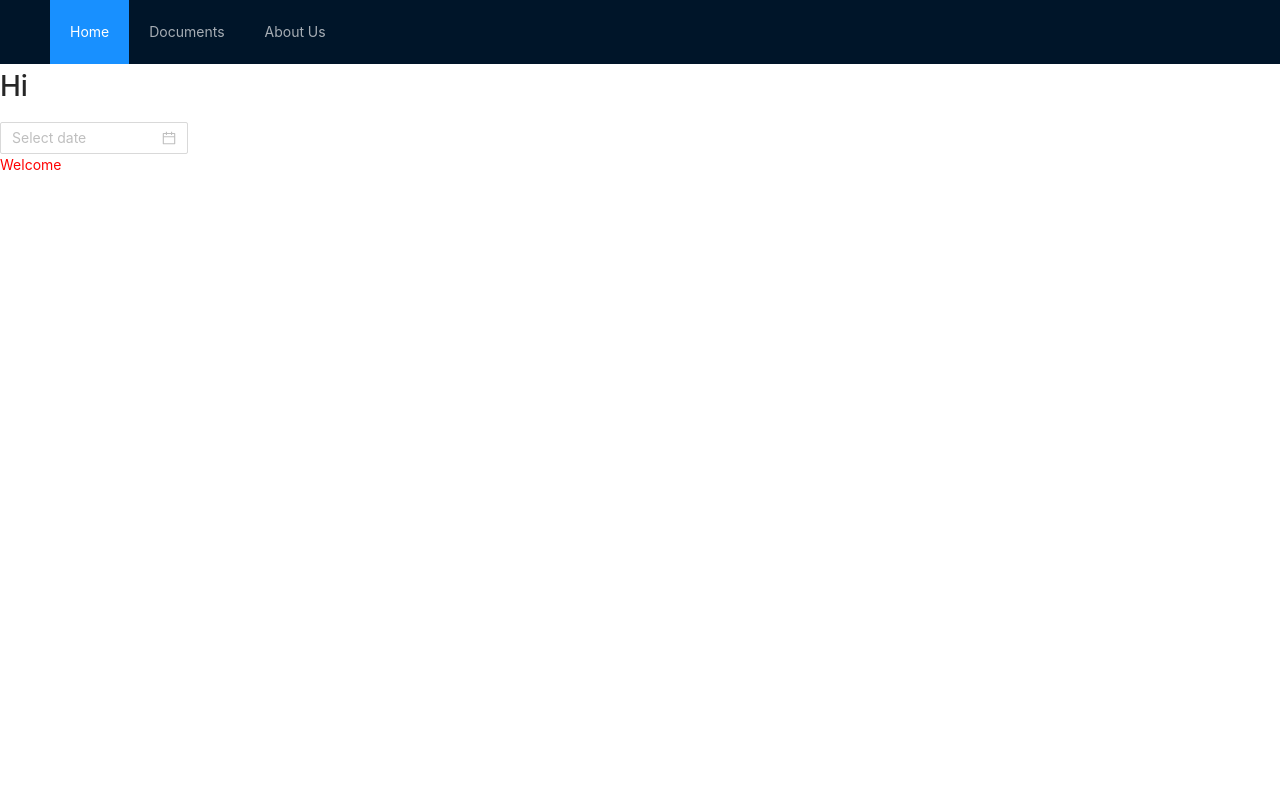
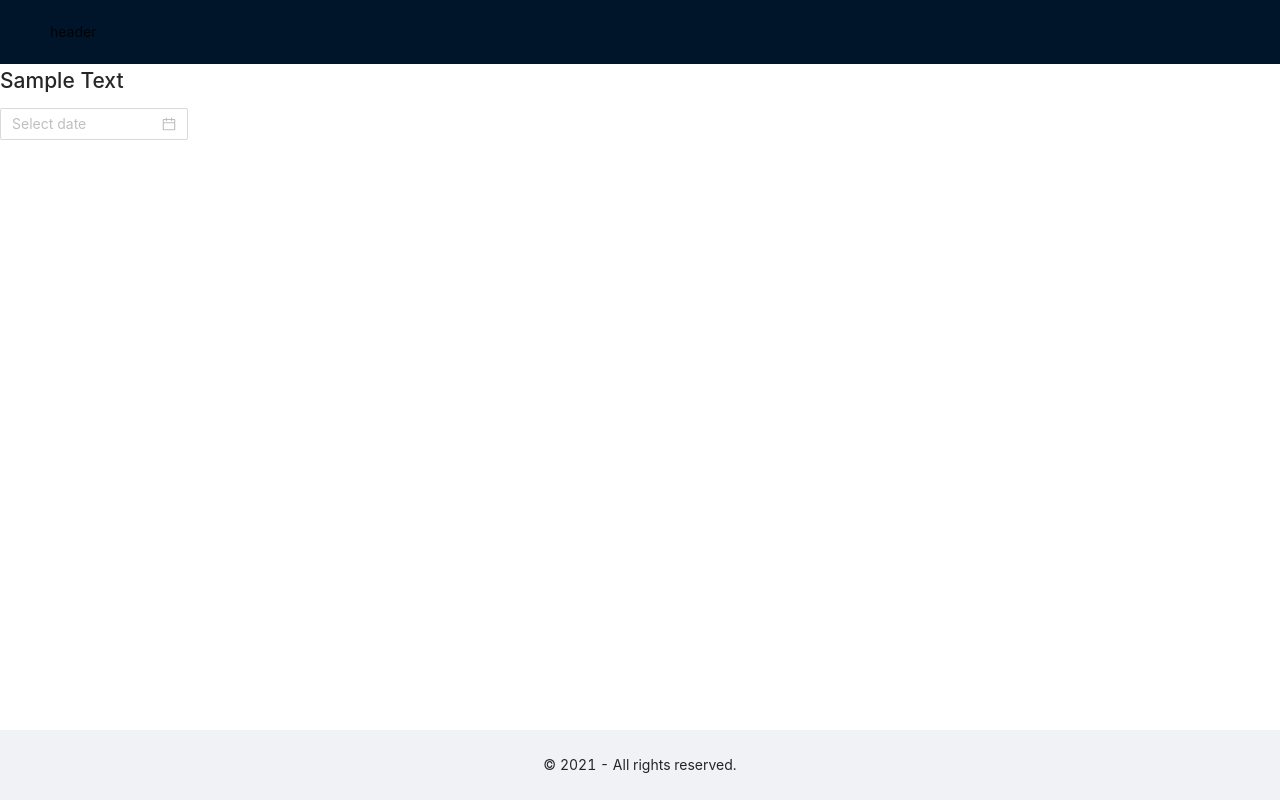
Before and after one commit to RecSys-lab/PoI-data-collection-form, a Next.js app: page / in a window 1280 px wide. Built offline with nearby package versions, Linux system fonts and the light colour scheme.

Commit message:
feat: simple Footer

```diff
--- a/components/Footer.tsx
+++ b/components/Footer.tsx
@@ -1,14 +1,23 @@
-import { FC } from "react";
+import { Footer } from "antd/lib/layout/layout";
+import React, { CSSProperties, FC } from "react";
 import styled from 'styled-components';
 
-interface FooterProps {
-    title: string;
-}
+export const FooterComponent: FC = () => {
+    const currentYear: number = new Date().getFullYear();
+    const copyRightRange: string = currentYear === 2021 ? '2021' : `2021-${currentYear}`;
 
-export const Footer: FC<FooterProps> = ({ title }) => {
-    return <Container>{title}</Container>
+    return <Footer style={FooterStyle}>
+            {`© ${copyRightRange} - All rights reserved.`}
+        </Footer>
 }
 
 const Container = styled.div`
     color: red;
 `;
+
+const FooterStyle: CSSProperties = {
+    bottom: 0,
+    width: '100%',
+    textAlign: 'center',
+    position: 'absolute',
+}
--- a/components/Layout.tsx
+++ b/components/Layout.tsx
@@ -1,23 +1,27 @@
 import React, { FC, ReactNode } from "react";
 import styled from 'styled-components';
 
-import PageHeader from './Header';
-
-import { Layout, Menu } from 'antd';
-const { Header } = Layout;
+import { Layout } from 'antd';
+import { Content } from "antd/lib/layout/layout";
+import { FooterComponent } from "./Footer";
 
 interface LayoutProps {
   children: ReactNode;
 };
+const { Header } = Layout;
 
-const PageLayout: FC<LayoutProps> = (props) => (
-  <AppContainer>
-    <Header className="header">
-      <PageHeader defaultTab='1' />
-    </Header>
-    {props.children}
-  </AppContainer>
-);
+const PageLayout: FC<LayoutProps> = (props) => {
+
+  return (
+  <Layout>
+    <Header>header</Header>
+    {/* <Sider>left sidebar</Sider> */}
+    <Content>{props.children}</Content>
+    {/* <Sider>right sidebar</Sider> */}
+    <FooterComponent />
+  </Layout>
+)
+};
 
 export default PageLayout;
 
--- a/pages/index.tsx
+++ b/pages/index.tsx
@@ -1,6 +1,5 @@
 import React, {FC} from "react";
 import styled from 'styled-components';
-import { Footer } from "$components/Footer";
 import { DatePicker } from 'antd';
 import 'antd/dist/antd.css';
 
@@ -11,9 +10,8 @@ type Props = {
 const Home: FC<Props> = (props) => {
   return (
     <Container>
-      <h1>Hi</h1>
+      <h1>Sample Text</h1>
       <DatePicker />
-      <Footer title='Welcome' />
     </Container>
   )
 }
```
